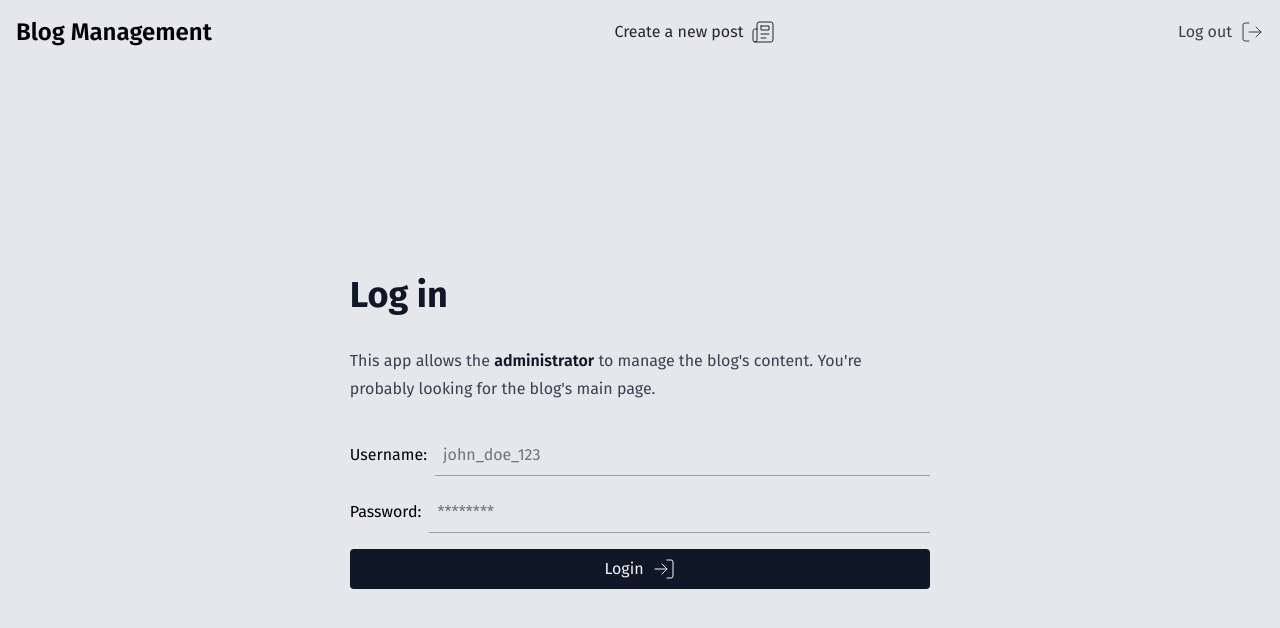
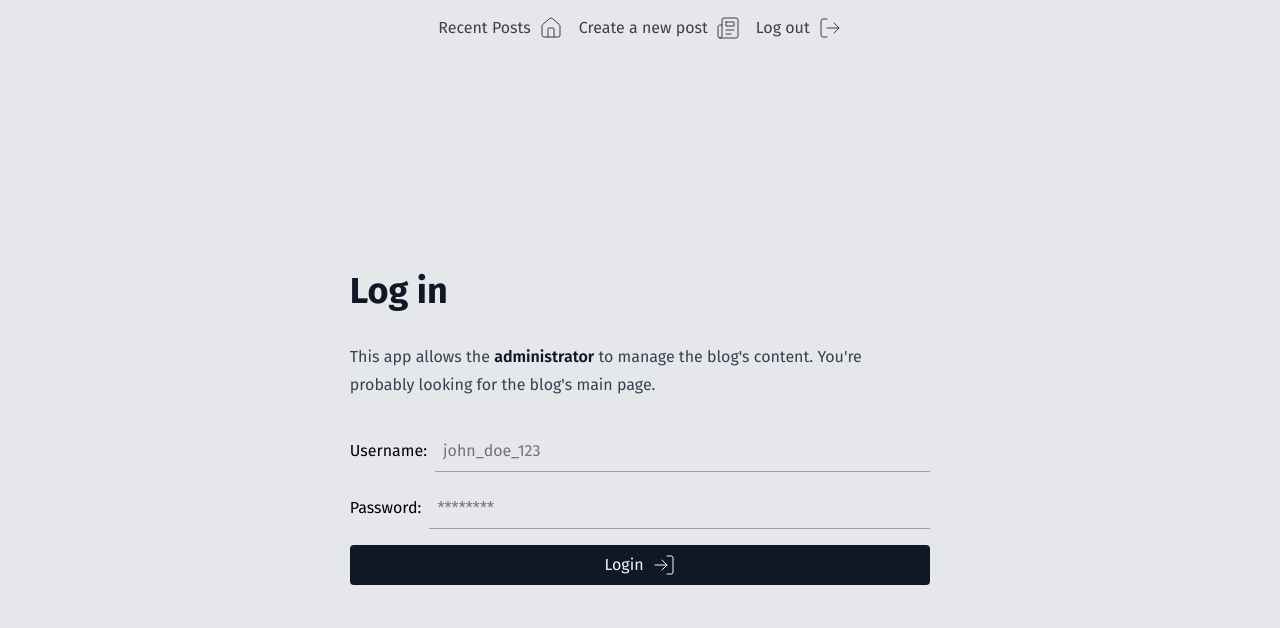
Before and after one commit to danielz0102/blog, an Astro site in the folder admin/: page /login in a window 1280 px wide. Built offline with nearby package versions, Linux system fonts and the light colour scheme; Astro itself is replaced by a stand-in of ours.

Commit message:
refactor(admin/Header): extract NavLink component

```diff
--- a/admin/src/components/Header.astro
+++ b/admin/src/components/Header.astro
@@ -1,20 +1,23 @@
 ---
 import LogoutIcon from '@lucide/astro/icons/log-out'
 import Newspaper from '@lucide/astro/icons/newspaper'
+import Home from '@lucide/astro/icons/house'
+
 import Button from './Button.astro'
+import NavLink from './NavLink.astro'
 ---
 
-<header
-  class="flex flex-wrap items-center justify-center gap-2 p-4 md:justify-between"
->
-  <h2 class="text-2xl font-semibold"><a href="/">Blog Management</a></h2>
-  <a href="/new" class="flex gap-2 text-zinc-800 hover:underline">
+<nav class="flex flex-wrap items-center justify-center gap-4 p-4">
+  <NavLink href="/">
+    Recent Posts <Home stroke-width={1} />
+  </NavLink>
+  <NavLink href="/new">
     Create a new post <Newspaper stroke-width={1} />
-  </a>
+  </NavLink>
   <Button variant="secondary" type="submit" id="logoutBtn">
     Log out <LogoutIcon stroke-width={1} />
   </Button>
-</header>
+</nav>
 
 <script>
   import { actions } from 'astro:actions'
--- /dev/null
+++ b/admin/src/components/NavLink.astro
@@ -0,0 +1,9 @@
+---
+interface Props {
+  href: string
+}
+---
+
+<a href={Astro.props.href} class="flex gap-2 text-zinc-700 hover:underline">
+  <slot />
+</a>
```
